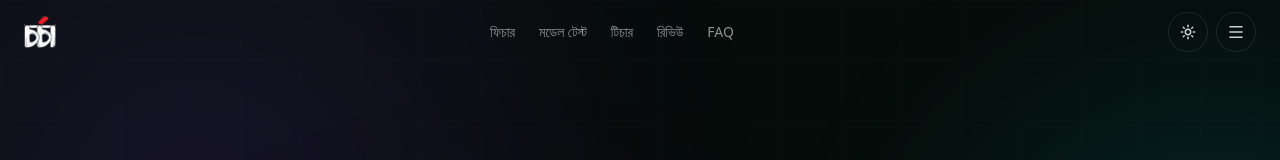
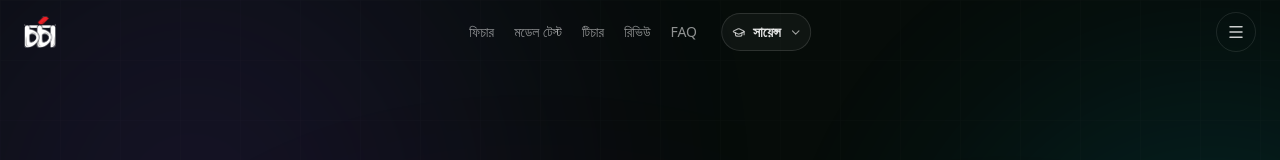
Before and after one commit to abdunnurwasit-156/chorcha_landing_ad, a React (Vite) app: page / in a window 1280 px wide. Shown: the top 160 px of the page. Built offline with nearby package versions, Linux system fonts and the light colour scheme; a web font is replaced by a local one.

Commit message:
Stream switcher centered with nav links cluster, dark-mode only, theme toggle hidden

```diff
--- a/src/components/Navbar.jsx
+++ b/src/components/Navbar.jsx
@@ -2,7 +2,7 @@ import { useState, useEffect } from 'react'
 import { motion, AnimatePresence } from 'framer-motion'
 import { Menu, X, Check } from 'lucide-react'
 import { PAGES } from '../data/content'
-import ThemeToggle from './ThemeToggle'
+import StreamSwitcher from './StreamSwitcher'
 
 const PAGE_OPTIONS = [
   { id: PAGES.ADMISSION, label: 'কলেজ অ্যাডমিশন ২৬', sub: 'Admission 26' },
@@ -35,22 +35,29 @@ export default function Navbar({ page, activePage, onSwitch }) {
         scrolled || menuOpen ? 'bg-[#060C09]/90 backdrop-blur-xl border-b border-white/5' : ''
       }`}
     >
-      <div className="max-w-7xl mx-auto px-4 sm:px-6 h-16 flex items-center justify-between gap-3">
-        <div className="flex items-center gap-2">
+      <div className="max-w-7xl mx-auto px-4 sm:px-6 h-16 flex items-center justify-between gap-3 relative">
+        {/* Left: logo */}
+        <div className="flex items-center gap-2 flex-shrink-0">
           <img src="/assets/logo-dark.png" alt="Chorcha" className="dark-logo h-7 sm:h-8 w-auto" />
           <img src="/assets/logo.png" alt="Chorcha" className="light-logo h-7 sm:h-8 w-auto" />
         </div>
 
-        <div className="hidden md:flex items-center gap-6">
-          {navLinks.map(link => (
-            <a key={link} href="#" className="text-white/55 hover:text-white text-sm transition-colors duration-200">
-              {link}
-            </a>
-          ))}
+        {/* Center cluster — nav links + stream switcher grouped, always centered.
+            Mobile: only the switcher (links hide to hamburger).
+            Desktop: full cluster (links + switcher) centered as one unit. */}
+        <div className="absolute left-1/2 -translate-x-1/2 top-1/2 -translate-y-1/2 z-10 flex items-center gap-5 lg:gap-6">
+          <div className="hidden md:flex items-center gap-5">
+            {navLinks.map(link => (
+              <a key={link} href="#" className="text-white/55 hover:text-white text-sm transition-colors duration-200 whitespace-nowrap">
+                {link}
+              </a>
+            ))}
+          </div>
+          <StreamSwitcher />
         </div>
 
-        <div className="flex items-center gap-2">
-          <ThemeToggle />
+        {/* Right: hamburger */}
+        <div className="flex items-center gap-2 flex-shrink-0">
           <button
             onClick={() => setMenuOpen(!menuOpen)}
             aria-label="মেনু"
--- /dev/null
+++ b/src/components/StreamSwitcher.jsx
@@ -0,0 +1,91 @@
+import { useState, useEffect, useRef } from 'react'
+import { motion, AnimatePresence } from 'framer-motion'
+import { ChevronDown, GraduationCap, Check } from 'lucide-react'
+
+// UI-only dropdown — switching has no real effect yet (single-stream landing page)
+const STREAMS = [
+  { id: 'science',  label: 'সায়েন্স', sub: 'Science' },
+  { id: 'commerce', label: 'কমার্স',   sub: 'Commerce' },
+  { id: 'arts',     label: 'আর্টস',    sub: 'Arts' },
+]
+
+export default function StreamSwitcher() {
+  const [open, setOpen] = useState(false)
+  const [selected, setSelected] = useState('science')
+  const wrapperRef = useRef(null)
+
+  const current = STREAMS.find(s => s.id === selected) || STREAMS[0]
+
+  // Click-outside to close
+  useEffect(() => {
+    if (!open) return
+    const onClick = (e) => {
+      if (wrapperRef.current && !wrapperRef.current.contains(e.target)) setOpen(false)
+    }
+    const onKey = (e) => { if (e.key === 'Escape') setOpen(false) }
+    document.addEventListener('mousedown', onClick)
+    document.addEventListener('keydown', onKey)
+    return () => {
+      document.removeEventListener('mousedown', onClick)
+      document.removeEventListener('keydown', onKey)
+    }
+  }, [open])
+
+  return (
+    <div ref={wrapperRef} className="relative">
+      <button
+        onClick={() => setOpen(o => !o)}
+        className="inline-flex items-center gap-1.5 sm:gap-2 pl-2.5 pr-2 py-1.5 sm:py-2 rounded-full text-xs sm:text-sm font-bold border border-white/12 bg-white/[0.04] text-white/90 hover:bg-white/[0.08] hover:border-white/20 transition-all whitespace-nowrap"
+        aria-haspopup="listbox"
+        aria-expanded={open}
+      >
+        <GraduationCap size={13} className="text-white/70 flex-shrink-0" />
+        <span>{current.label}</span>
+        <motion.span animate={{ rotate: open ? 180 : 0 }} transition={{ duration: 0.2 }} className="text-white/60 flex-shrink-0">
+          <ChevronDown size={13} />
+        </motion.span>
+      </button>
+
+      <AnimatePresence>
+        {open && (
+          <motion.div
+            initial={{ opacity: 0, y: -6, scale: 0.96 }}
+            animate={{ opacity: 1, y: 0, scale: 1 }}
+            exit={{ opacity: 0, y: -6, scale: 0.96 }}
+            transition={{ duration: 0.18, ease: [0.22, 1, 0.36, 1] }}
+            className="absolute left-1/2 -translate-x-1/2 top-[calc(100%+10px)] z-50 min-w-[200px] rounded-2xl border border-white/10 bg-[#0B0F0D]/97 backdrop-blur-xl shadow-2xl shadow-black/60 p-1.5"
+            role="listbox"
+          >
+            <div className="text-[10px] tracking-[0.18em] uppercase text-white/40 font-bold px-3 pt-2 pb-1.5">
+              স্ট্রিম
+            </div>
+            {STREAMS.map(s => {
+              const isActive = s.id === selected
+              return (
+                <button
+                  key={s.id}
+                  role="option"
+                  aria-selected={isActive}
+                  onClick={() => { setSelected(s.id); setOpen(false) }}
+                  className={`w-full flex items-center justify-between gap-3 px-3 py-2.5 rounded-xl text-left transition-colors ${
+                    isActive ? 'bg-white/[0.08]' : 'hover:bg-white/[0.04]'
+                  }`}
+                >
+                  <div>
+                    <div className={`text-sm font-bold ${isActive ? 'text-white' : 'text-white/85'}`}>{s.label}</div>
+                    <div className="text-[10px] text-white/40 font-medium">{s.sub}</div>
+                  </div>
+                  {isActive && (
+                    <span className="w-5 h-5 rounded-full bg-amber-400 text-black flex items-center justify-center flex-shrink-0">
+                      <Check size={11} strokeWidth={3} />
+                    </span>
+                  )}
+                </button>
+              )
+            })}
+          </motion.div>
+        )}
+      </AnimatePresence>
+    </div>
+  )
+}
--- a/src/main.jsx
+++ b/src/main.jsx
@@ -2,10 +2,10 @@ import { StrictMode } from 'react'
 import { createRoot } from 'react-dom/client'
 import './index.css'
 import App from './App.jsx'
-import { applyThemeFromStorage } from './components/ThemeToggle.jsx'
 
-// Set theme attribute before first render so there's no flash
-applyThemeFromStorage()
+// Dark mode only for now — theme toggle is hidden in the navbar.
+// To re-enable theming later: import { applyThemeFromStorage } from './components/ThemeToggle.jsx' and call it.
+document.documentElement.dataset.theme = 'dark'
 
 createRoot(document.getElementById('root')).render(
   <StrictMode>
--- a/src/pages/HSCPage.jsx
+++ b/src/pages/HSCPage.jsx
@@ -1,21 +1,21 @@
-import Navbar from '../components/Navbar'
-import Hero from '../components/Hero'
-import StatsBar from '../components/StatsBar'
-import SummaryStats from '../components/SummaryStats'
-import Features from '../components/Features'
-import AppShowcase from '../components/AppShowcase'
-import Syllabus from '../components/Syllabus'
-import BatchInfo from '../components/BatchInfo'
-import HowItWorks from '../components/HowItWorks'
-import Instructors from '../components/Instructors'
-import Toppers from '../components/Toppers'
-import ComparisonTable from '../components/ComparisonTable'
-import Pricing from '../components/Pricing'
-import FAQ from '../components/FAQ'
-import Footer from '../components/Footer'
-import StickyBuyBar from '../components/StickyBuyBar'
-import CampaignBanner from '../components/CampaignBanner'
-import { hscData, PAGES } from '../data/content'
+import Navbar from "../components/Navbar";
+import Hero from "../components/Hero";
+import StatsBar from "../components/StatsBar";
+import SummaryStats from "../components/SummaryStats";
+import Features from "../components/Features";
+import AppShowcase from "../components/AppShowcase";
+import Syllabus from "../components/Syllabus";
+import BatchInfo from "../components/BatchInfo";
+import HowItWorks from "../components/HowItWorks";
+import Instructors from "../components/Instructors";
+import Toppers from "../components/Toppers";
+import ComparisonTable from "../components/ComparisonTable";
+import Pricing from "../components/Pricing";
+import FAQ from "../components/FAQ";
+import Footer from "../components/Footer";
+import StickyBuyBar from "../components/StickyBuyBar";
+import CampaignBanner from "../components/CampaignBanner";
+import { hscData, PAGES } from "../data/content";
 
 export default function HSCPage({ activePage, onSwitch }) {
   return (
@@ -26,16 +26,16 @@ export default function HSCPage({ activePage, onSwitch }) {
       {/* <SummaryStats data={hscData} /> */}
       <Features data={hscData} />
       <Syllabus data={hscData} />
+      <Pricing data={hscData} />
       {/* <BatchInfo /> */}
       <HowItWorks data={hscData} />
       <Instructors data={hscData} />
       <Toppers data={hscData} />
       <ComparisonTable data={hscData} />
-      <Pricing data={hscData} />
       <AppShowcase data={hscData} />
       <FAQ data={hscData} />
       <Footer page={PAGES.HSC} />
       <StickyBuyBar data={hscData} />
     </div>
-  )
+  );
 }
```
